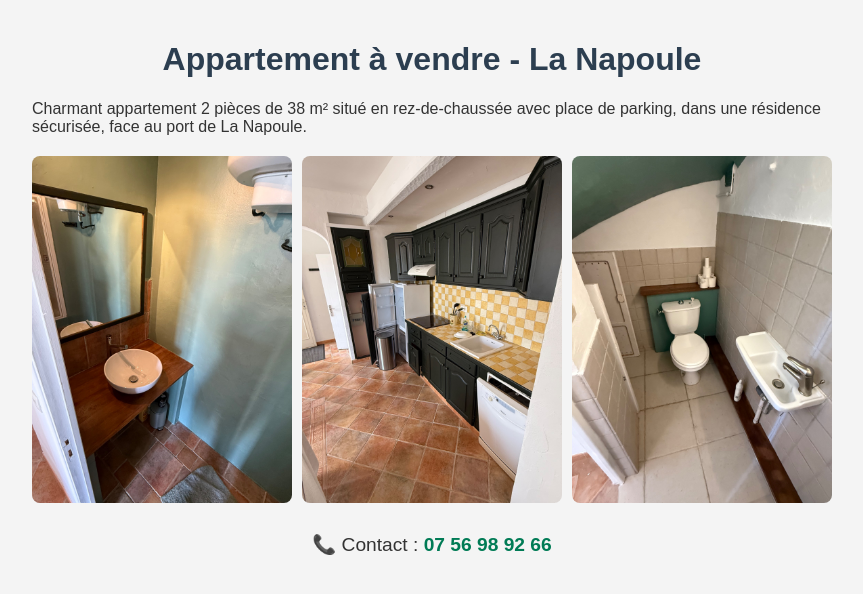
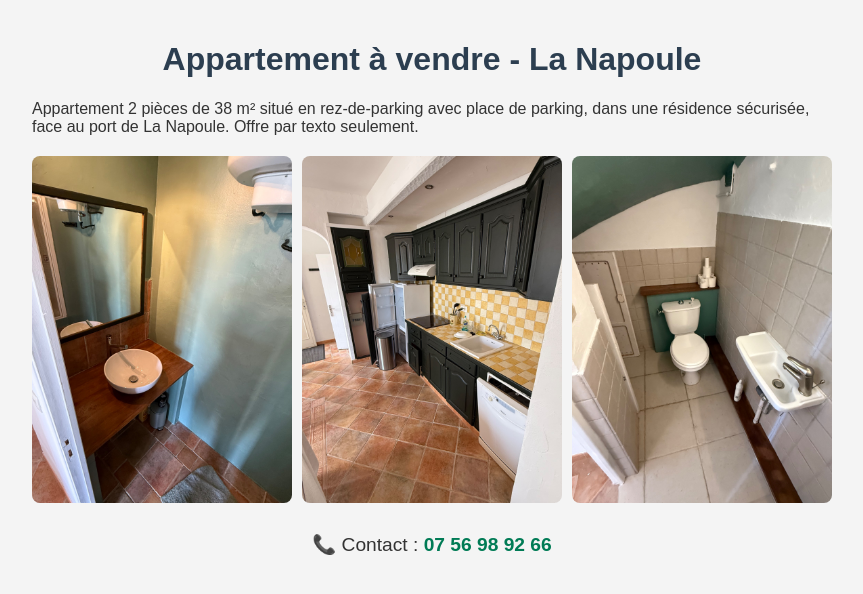
Before and after one commit to dudlius06/Vente-appartement, a plain HTML site: page index.html in a window 1280 px wide. Shown: the whole page, without its empty margins (208-1071 px from the left). Drawn offline with Linux system fonts and the light colour scheme.

Commit message:
Update index.html

```diff
--- a/index.html
+++ b/index.html
@@ -45,7 +45,7 @@
 <body>
   <div class="container">
     <h1>Appartement à vendre - La Napoule</h1>
-    <p>Charmant appartement 2 pièces de 38 m² situé en rez-de-chaussée avec place de parking, dans une résidence sécurisée, face au port de La Napoule.</p>
+    <p>Appartement 2 pièces de 38 m² situé en rez-de-parking avec place de parking, dans une résidence sécurisée, face au port de La Napoule. Offre par texto seulement.</p>
 
     <div class="photos">
       <img src="images/salle_de_bain.jpg" alt="Salle de bain">
```
